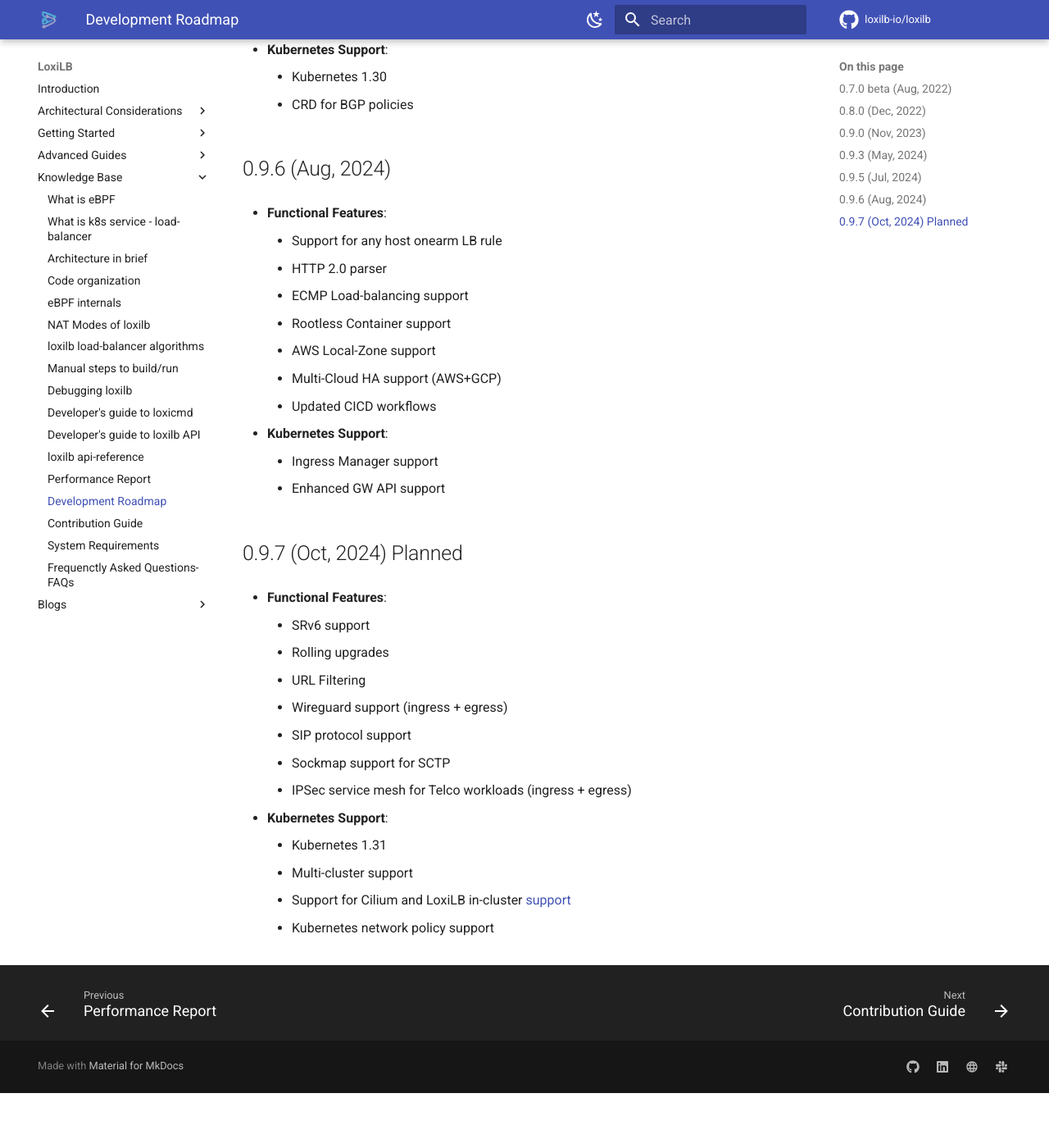
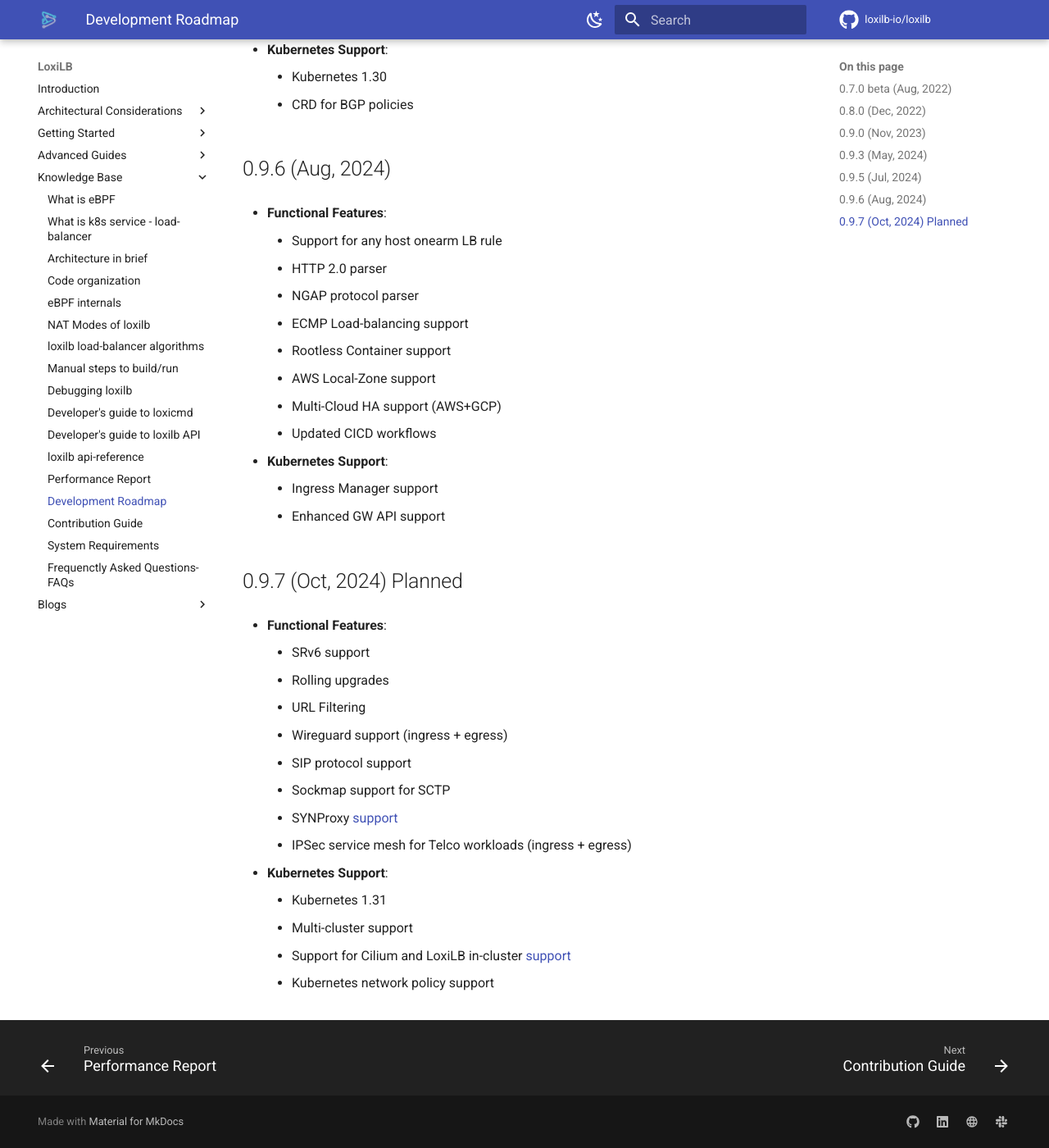
Before and after one commit to loxilb-io/loxilbdocs, an MkDocs documentation site: the page built from docs/roadmap.md, in a window 1280 px wide and 1400 px high, scrolled down 3684 px. Shown: the whole window at 82% size. Built offline with MkDocs 1.6.1 and Material for MkDocs 9.7.7, drawn with Linux system fonts in a browser that asks for light colours; comment, search, counter and statistics services are not loaded; before the commit the page ends 5017 px from its top, so only the background shows below that.

Commit message:
Update roadmap.md

```diff
--- a/docs/roadmap.md
+++ b/docs/roadmap.md
@@ -122,6 +122,7 @@
 - **Functional Features**:
     - Support for any host onearm LB rule
     - HTTP 2.0 parser
+    - NGAP protocol parser
     - ECMP Load-balancing support
     - Rootless Container support
     - AWS Local-Zone support
@@ -140,6 +141,7 @@
     - Wireguard support (ingress + egress)
     - SIP protocol support
     - Sockmap support for SCTP
+    - SYNProxy [support](https://github.com/loxilb-io/loxilb/issues/670)
     - IPSec service mesh for Telco workloads  (ingress + egress)
 
 - **Kubernetes Support**:
```
